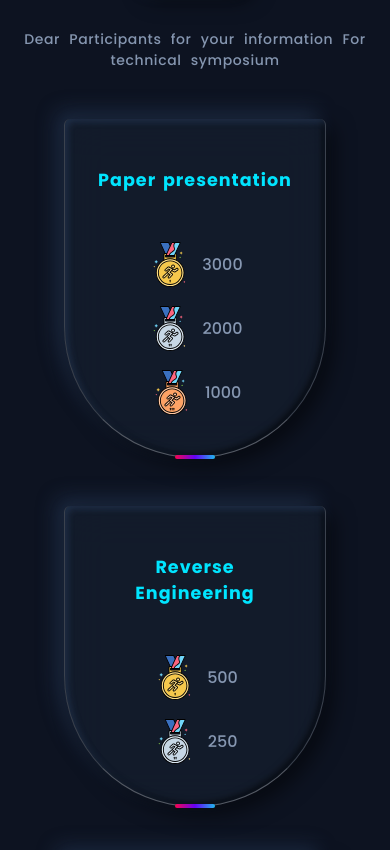
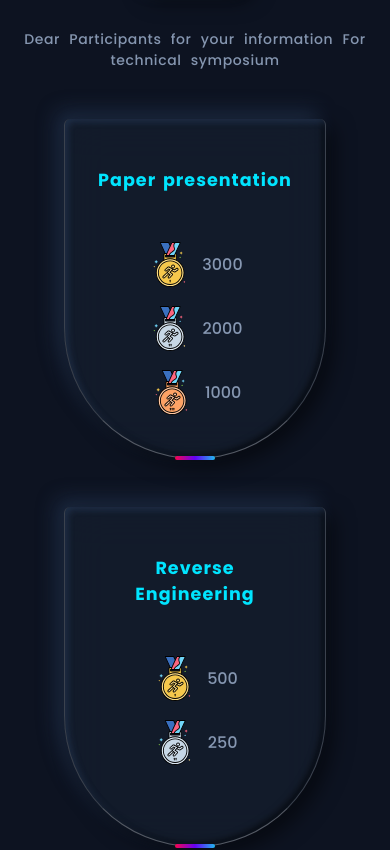
Before and after one commit to codewithmurali/decra, a React (Vite) app: page / in a window 390 px wide. Shown: the part 2256-3106 px from the top of the page. Built offline with nearby package versions, Linux system fonts and the light colour scheme.

Commit message:
making changes for responsiveness

```diff
--- a/src/Pages/Prices/Prizes.module.css
+++ b/src/Pages/Prices/Prizes.module.css
@@ -158,7 +158,7 @@
   }
   .prize {
     flex-grow: 1;
-    height: fit-content;
+    height: 340px;
     padding: 2rem;
   }
   .prize__note {
```
